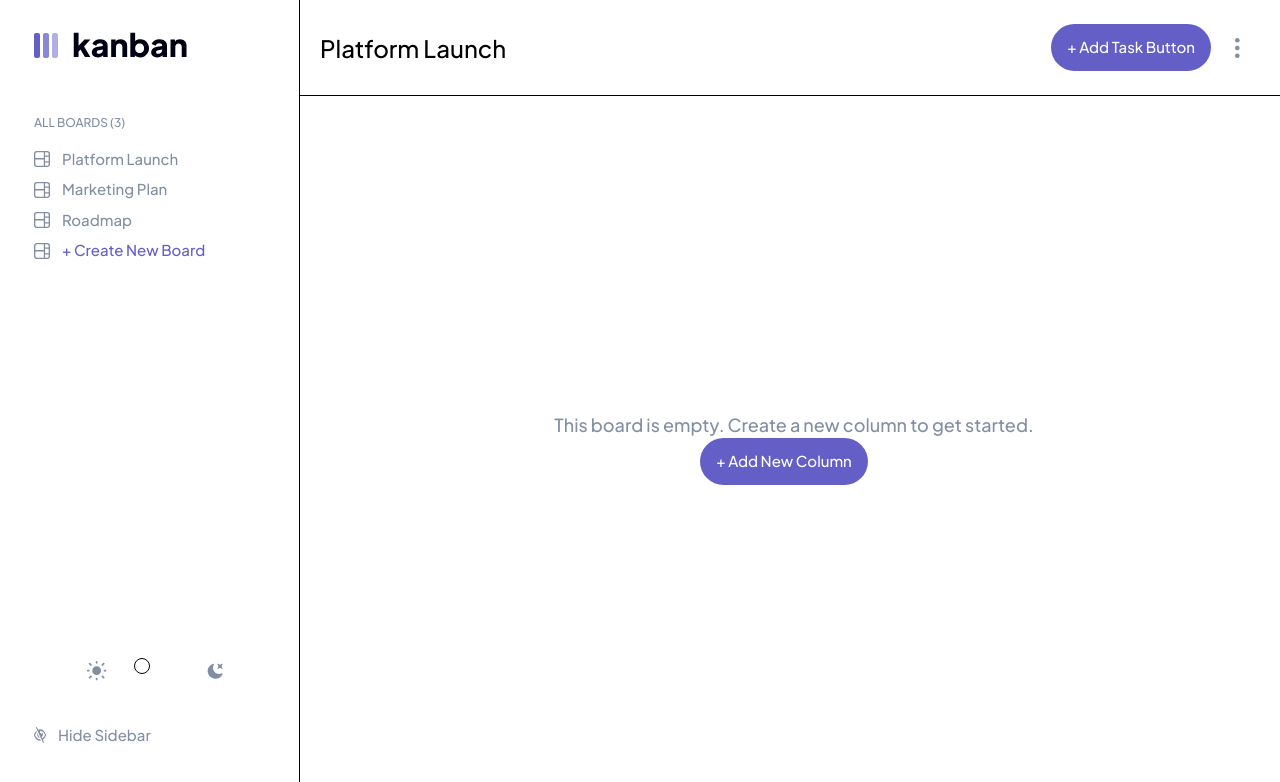
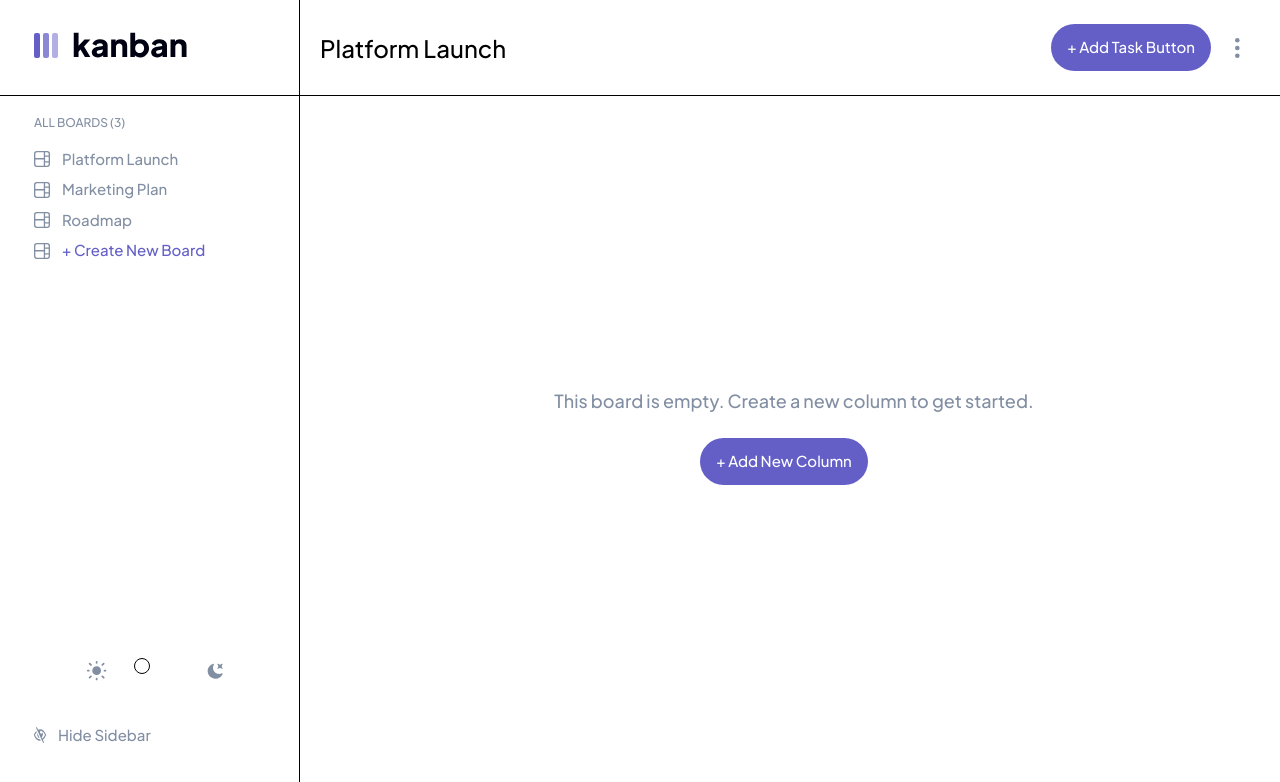
Before and after one commit to medaVyshnavi/kanbanTaskApp, a React (Create React App) app: page / in a window 1280 px wide. Shown: the top 782 px of the page. Built offline with nearby package versions, Linux system fonts and the light colour scheme.

Commit message:
fixed dark mode

```diff
--- a/src/components/Button.js
+++ b/src/components/Button.js
@@ -2,7 +2,7 @@ import React from "react";
 
 const Button = ({ text }) => {
   return (
-    <button className="bg-purple text-white rounded-3xl text-base px-4 py-3">
+    <button className="bg-purple text-white rounded-3xl text-base px-4 py-3 my-6">
       {text}
     </button>
   );
--- a/src/components/Header.js
+++ b/src/components/Header.js
@@ -7,8 +7,8 @@ const Header = () => {
   const darkMode = useSelector((state) => state.app.darkMode);
   return (
     <div
-      className={`flex justify-between items-center ${
-        darkMode ? "dark-gray" : "bg-white"
+      className={`flex justify-between items-center bg-${
+        darkMode ? "dark-gray" : "white"
       } pl-80 h-24 border-lines-${darkMode ? "dark" : "light"} border-b-[1px]`}
     >
       <h1 className={`text-xl text-${darkMode ? "white" : "black"}`}>
--- a/src/components/Navbar.js
+++ b/src/components/Navbar.js
@@ -1,5 +1,6 @@
 import React from "react";
-import Logo from "../assets/logo-dark.svg";
+import darkLogo from "../assets/logo-dark.svg";
+import lightLogo from "../assets/logo-light.svg";
 import { useSelector } from "react-redux";
 import iconBoard from "../assets/icon-board.svg";
 import NavFooter from "./NavFooter";
@@ -13,11 +14,11 @@ const Navbar = () => {
       className={`bg-${
         darkMode ? "dark-gray" : "white"
       } h-screen w-[300px] absolute top-0 pt-8 pl-[34px] border-r-[1px] border-lines-${
-        darkMode ? "dark-gray" : "light"
+        darkMode ? "dark" : "light"
       }`}
     >
       <div>
-        <img src={Logo} alt="logo" />
+        <img src={darkMode ? lightLogo : darkLogo} alt="logo" />
         <h3 className="text-xs text-medium-gray pt-14 pb-2">
           ALL BOARDS ({board.length})
         </h3>
```
